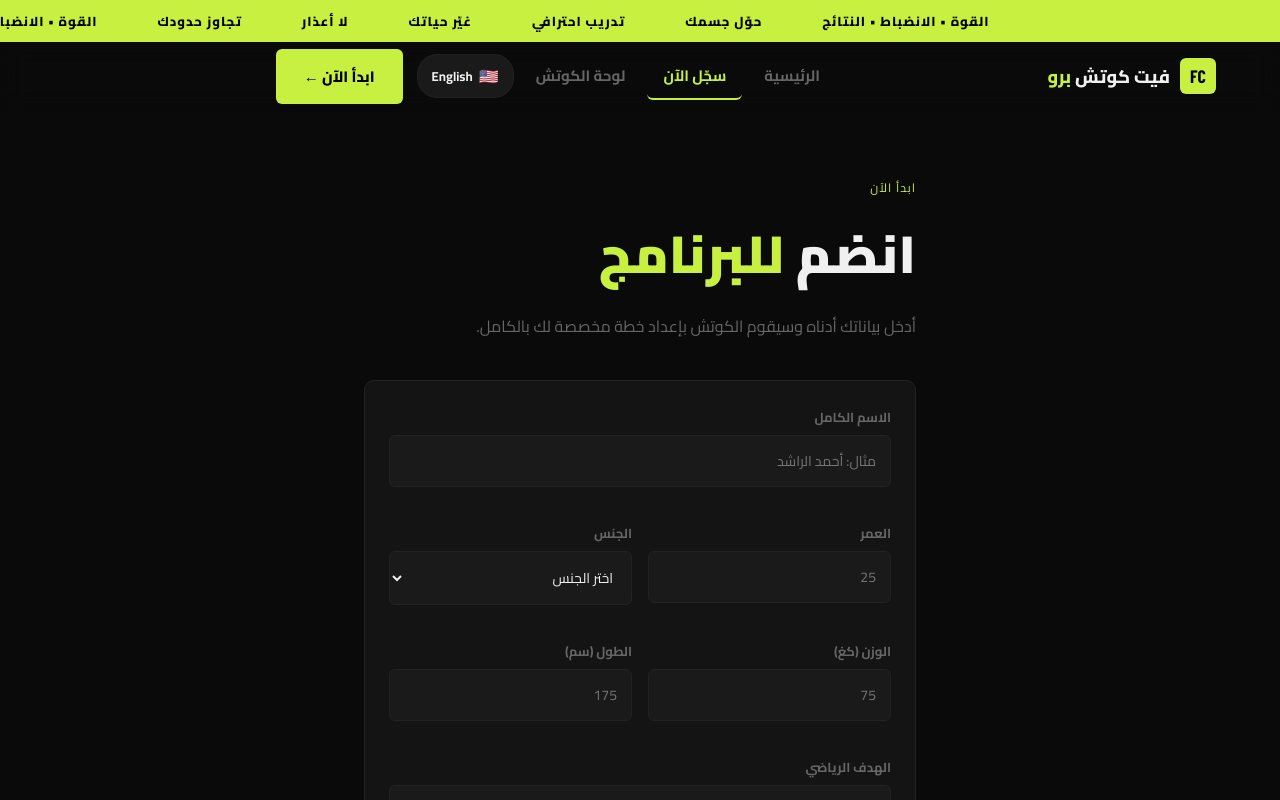
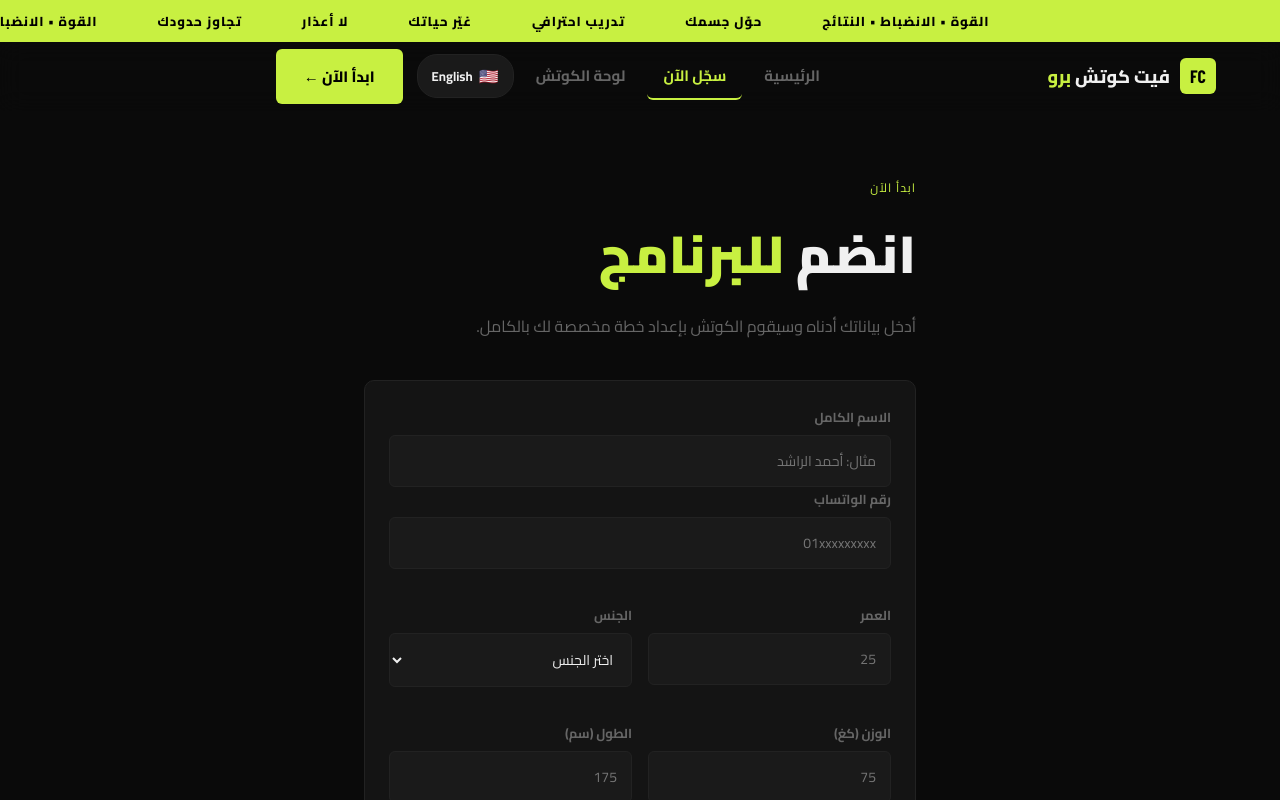
Before and after one commit to mohamedezzmnu/fitcoach, a React (Create React App) app: page / in a window 1280 px wide. Both pictures are taken after a click on the button "سجّل الآن". Shown: the top 800 px of the page. Built offline with nearby package versions, Linux system fonts and the light colour scheme; a web font is replaced by a local one.

Commit message:
add whatsapp field to form

```diff
--- a/src/App.js
+++ b/src/App.js
@@ -47,6 +47,7 @@
     joinProgram: "انضم للبرنامج",
     formDesc: "أدخل بياناتك أدناه وسيقوم الكوتش بإعداد خطة مخصصة لك بالكامل.",
     fullName: "الاسم الكامل",
+    whatsapp: "رقم الواتساب",
     namePlaceholder: "مثال: أحمد الراشد",
     age: "العمر",
     gender: "الجنس",
@@ -152,6 +153,7 @@
     joinProgram: "Join The Program",
     formDesc: "Fill in your details below. Your coach will create a fully personalized plan just for you.",
     fullName: "Full Name",
+    whatsapp: "WhatsApp Number",
     namePlaceholder: "e.g. Ahmed Al-Rashid",
     age: "Age",
     gender: "Gender",
@@ -610,7 +612,7 @@
 // ─── CLIENT FORM ──────────────────────────────────────────────────────────────
 const ClientFormPage = ({ t, lang }) => {
   const isAr = lang === "ar";
-  const [form, setForm] = useState({ fullName: "", age: "", weight: "", height: "", gender: "", fitnessGoal: "", activityLevel: "" });
+  const [form, setForm] = useState({ fullName: "", age: "", weight: "", height: "", gender: "", fitnessGoal: "", activityLevel: "", whatsapp: "" });
   const [loading, setLoading] = useState(false);
   const [success, setSuccess] = useState(false);
   const [errors, setErrors] = useState({});
@@ -680,6 +682,8 @@
           <div className="field" style={{ gridColumn: "1 / -1" }}>
             <label className="lbl">{t.fullName}</label>
             <input placeholder={t.namePlaceholder} value={form.fullName} onChange={e => f("fullName", e.target.value)} />
+            <label className="lbl">{t.whatsapp}</label>
+            <input placeholder="01xxxxxxxxx" value={form.whatsapp} onChange={e => f("whatsapp", e.target.value)} style={{ direction: "ltr" }} />
             {errors.fullName && <span style={{ color: "var(--danger)", fontSize: 12, marginTop: 4, display: "block" }}>{errors.fullName}</span>}
           </div>
           {/* Age */}
```
